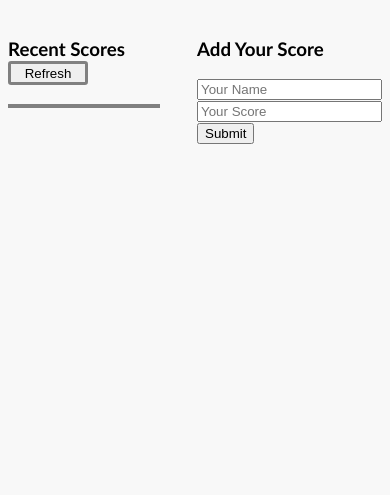
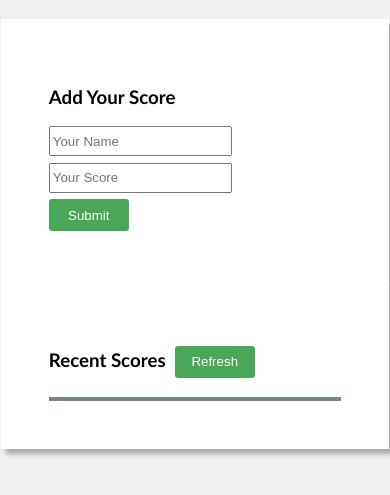
Before and after one commit to demesameneshoa/Leaderboard, a website built with webpack: page src/index.html in a window 390 px wide. Shown: the part 63-558 px from the top of the page. Built offline with nearby package versions, Linux system fonts and the light colour scheme; no server answers.

Commit message:
Add Styles to the project

```diff
--- a/src/index.html
+++ b/src/index.html
@@ -3,7 +3,7 @@
   <head>
     <meta charset="UTF-8" />
     <meta name="viewport" content="width=device-width, initial-scale=1.0" />
-    <title>Wbpack Exercise</title>
+    <title>Leaderboard</title>
   </head>
   <body>
     <header>
@@ -11,14 +11,14 @@
     </header>
     <main>
       <section class="score-section">
-        <div>
+        <div class="score-list-container">
           <h3>Recent Scores &nbsp;<button class="refresh" id="refresh">Refresh</button></h3>
           <div class="score-container">
             <ul  class="score-list" id="score-list">
             </ul>
           </div>
         </div>
-        <div>
+        <div class="form-container">
           <h3>Add Your Score</h3>
           <form action="" class="score-form" id="score-form">
             <input type="text" id="name" placeholder="Your Name" /> </br>
--- a/src/index.js
+++ b/src/index.js
@@ -3,9 +3,14 @@ import displayScores from './Modules/displayscores.js';
 import { createGame, submitScore, getScores } from './Modules/api-consume.js';
 
 const main = async () => {
-  const gameData = await createGame('KungfuPanda');
-  const gameId = gameData.result.split(' ')[3];
-
+  const gameId = localStorage.getItem('gameId');
+  if (!gameId) {
+    const gameData = await createGame('KungfuPanda');
+    const [, , gameId] = gameData.result.split(' ');
+    localStorage.setItem('gameId', gameId);
+  }
+  const scoresData = await getScores(gameId);
+  displayScores(scoresData.result);
   const scoreForm = document.getElementById('score-form');
   const submitButton = document.getElementById('submit');
   submitButton.addEventListener('click', async (event) => {
--- a/src/style.css
+++ b/src/style.css
@@ -1,6 +1,8 @@
 body {
-  background-color: rgb(248, 248, 248);
   font-family: 'Trebuchet MS', 'Lucida Sans Unicode', 'Lucida Grande', 'Lucida Sans', Arial, sans-serif;
+  margin: 0;
+  padding: 0;
+  background-color: #f0f0f0;
 }
 
 .header {
@@ -9,14 +11,15 @@ body {
 
 .score-section {
   display: flex;
-  gap: 10%;
+  gap: 2%;
   flex-direction: row;
   justify-content: center;
 }
 
 .score-container {
-  border: 2px solid gray;
+  border: 2px solid rgb(119, 138, 122);
   padding: 0;
+  line-height: 2rem;
 }
 
 .score-list {
@@ -25,29 +28,45 @@ body {
   padding: 0;
 }
 
-.refresh {
-  height: 1.5rem;
+.refresh,
+#submit {
+  height: 2rem;
   width: 5rem;
-  border: gray solid;
+  background-color: rgb(73, 168, 87);
+  border: none;
+  color: white;
   border-radius: 0.2rem;
 }
 
 li { background: rgb(233, 235, 233); }
 li:nth-child(odd) { background: rgb(255, 255, 255); }
 
-.nameinput {
+#name,
+#score {
   margin-bottom: 0.4rem;
   height: 1.5rem;
+  width: 60%;
 }
 
-.scoreinput {
-  margin-bottom: 0.4rem;
-  height: 1.5rem;
+.score-list-container,
+.form-container {
+  background-color: white;
+  padding: 3rem;
+  width: 30%;
+  box-shadow: 5px 5px 5px rgb(169, 167, 167);
 }
 
-.submit {
-  height: 1.5rem;
-  width: 5rem;
-  border: gray solid;
-  border-radius: 0.2rem;
+@media (max-width: 768px) {
+  .score-section {
+    display: flex;
+    gap: 2%;
+    flex-direction: column-reverse;
+    justify-content: left;
+    align-items: center;
+  }
+
+  .score-list-container,
+  .form-container {
+    width: 75%;
+  }
 }
```
